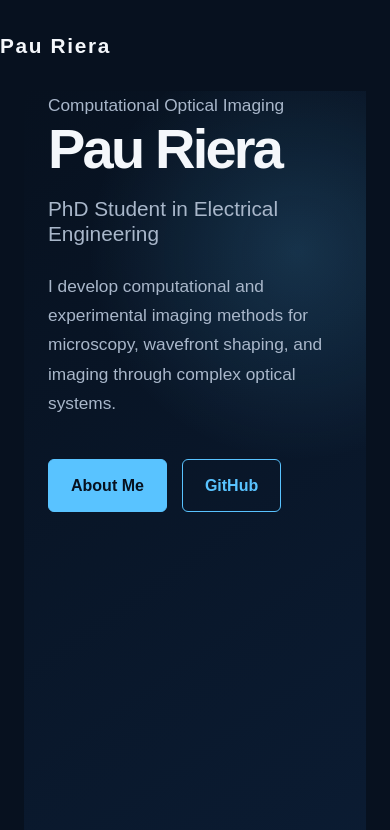
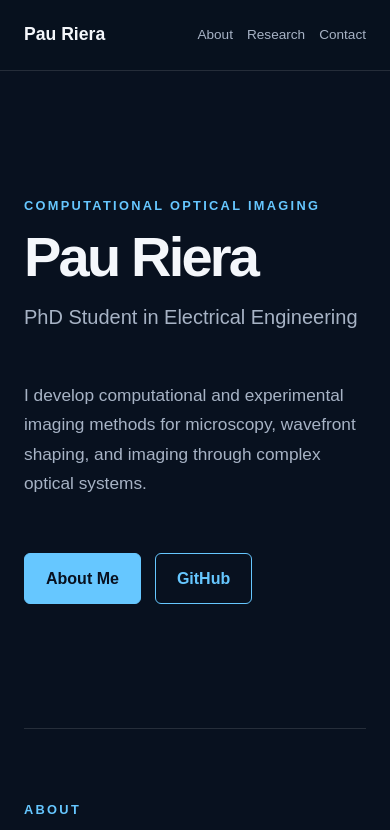
Before and after one commit to pauriera19/pauriera19.github.io, a plain HTML site: page index.html in a window 390 px wide. Shown: the top 830 px of the page. Drawn offline with Linux system fonts and the light colour scheme.

Commit message:
Update style.css

```diff
--- a/style.css
+++ b/style.css
@@ -1,12 +1,11 @@
 :root {
-    --background: #07111f;
-    --surface: #101d30;
-    --surface-light: #162640;
+    --background: #08111f;
+    --surface: #0d1a2c;
     --text: #f4f7fb;
-    --muted: #a9b7ca;
-    --accent: #59c3ff;
+    --muted: #a7b3c5;
+    --accent: #66c7ff;
     --border: rgba(255, 255, 255, 0.12);
-    --max-width: 1100px;
+    --max-width: 950px;
 }
 
 * {
@@ -35,18 +34,18 @@ a:hover {
     text-decoration: underline;
 }
 
-.hero {
-    min-height: 95vh;
-    padding: 0 24px;
-    background:
-        radial-gradient(circle at 80% 20%, rgba(89, 195, 255, 0.17), transparent 30%),
-        linear-gradient(145deg, #07111f, #0b1c33);
+header {
+    position: sticky;
+    top: 0;
+    z-index: 10;
+    background: rgba(8, 17, 31, 0.94);
+    border-bottom: 1px solid var(--border);
 }
 
 nav {
     max-width: var(--max-width);
     margin: auto;
-    padding: 28px 0;
+    padding: 20px 24px;
     display: flex;
     align-items: center;
     justify-content: space-between;
@@ -54,78 +53,18 @@ nav {
 
 .logo {
     color: var(--text);
-    font-size: 1.3rem;
+    font-size: 1.1rem;
     font-weight: 700;
-    letter-spacing: 0.08em;
 }
 
 .nav-links {
     display: flex;
-    gap: 25px;
+    gap: 24px;
 }
 
 .nav-links a {
     color: var(--muted);
     font-size: 0.95rem;
-}
-
-.hero-content {
-    max-width: var(--max-width);
-    margin: auto;
-    padding: 140px 0 100px;
-}
-
-.eyebrow,
-.section-label {
-    margin-bottom: 12px;
-    color: var(--accent);
-    font-size: 0.8rem;
-    font-weight: 700;
-    letter-spacing: 0.18em;
-    text-transform: uppercase;
-}
-
-h1 {
-    font-size: clamp(3.5rem, 10vw, 7rem);
-    line-height: 1;
-    letter-spacing: -0.05em;
-}
-
-.hero h2 {
-    margin-top: 20px;
-    color: var(--muted);
-    font-size: clamp(1.3rem, 3vw, 2rem);
-    font-weight: 400;
-}
-
-.hero-description {
-    max-width: 700px;
-    margin-top: 30px;
-    color: var(--muted);
-    font-size: 1.15rem;
-}
-
-.buttons {
-    display: flex;
-    flex-wrap: wrap;
-    gap: 15px;
-    margin-top: 40px;
-}
-
-.button {
-    padding: 12px 22px;
-    border: 1px solid var(--accent);
-    border-radius: 6px;
-    font-weight: 700;
-}
-
-.button.primary {
-    background: var(--accent);
-    color: #07111f;
-}
-
-.button.secondary {
-    color: var(--accent);
 }
 
 main,
@@ -136,92 +75,112 @@ footer {
     padding-left: 24px;
 }
 
+.hero {
+    min-height: 85vh;
+    display: flex;
+    flex-direction: column;
+    justify-content: center;
+}
+
+.label {
+    margin-bottom: 12px;
+    color: var(--accent);
+    font-size: 0.8rem;
+    font-weight: 700;
+    letter-spacing: 0.18em;
+    text-transform: uppercase;
+}
+
+h1 {
+    font-size: clamp(3.5rem, 10vw, 6.5rem);
+    line-height: 1;
+    letter-spacing: -0.05em;
+}
+
+.hero h2 {
+    margin-top: 20px;
+    color: var(--muted);
+    font-size: clamp(1.25rem, 3vw, 1.8rem);
+    font-weight: 400;
+}
+
+.intro {
+    max-width: 680px;
+    margin-top: 28px;
+    color: var(--muted);
+    font-size: 1.15rem;
+}
+
+.buttons {
+    display: flex;
+    flex-wrap: wrap;
+    gap: 14px;
+    margin-top: 36px;
+}
+
+.button {
+    padding: 11px 21px;
+    border: 1px solid var(--accent);
+    border-radius: 6px;
+    font-weight: 700;
+}
+
+.button.primary {
+    background: var(--accent);
+    color: var(--background);
+}
+
+.button.secondary {
+    color: var(--accent);
+}
+
 section {
-    padding: 100px 0;
+    padding: 90px 0;
     border-bottom: 1px solid var(--border);
 }
 
-section > h2 {
-    max-width: 800px;
-    margin-bottom: 25px;
-    font-size: clamp(2rem, 5vw, 3.2rem);
+section h2 {
+    max-width: 760px;
+    margin-bottom: 24px;
+    font-size: clamp(2rem, 5vw, 3rem);
     line-height: 1.2;
 }
 
-section > p {
-    max-width: 800px;
+section > p:not(.label) {
+    max-width: 760px;
+    margin-bottom: 18px;
     color: var(--muted);
     font-size: 1.08rem;
-}
-
-.grid {
-    display: grid;
-    grid-template-columns: repeat(2, 1fr);
-    gap: 22px;
-    margin-top: 40px;
-}
-
-.card {
-    padding: 30px;
-    background: var(--surface);
-    border: 1px solid var(--border);
-    border-radius: 12px;
-    transition: transform 0.2s ease, background 0.2s ease;
-}
-
-.card:hover {
-    background: var(--surface-light);
-    transform: translateY(-4px);
-}
-
-.card h3 {
-    margin-bottom: 15px;
-    font-size: 1.3rem;
-}
-
-.card p {
-    color: var(--muted);
-}
-
-.project-card .tools {
-    margin: 22px 0;
-    color: var(--accent);
-    font-size: 0.85rem;
-}
-
-.text-link {
-    display: inline-block;
-    margin-top: 22px;
 }
 
 .contact-links {
     display: flex;
     flex-wrap: wrap;
     gap: 24px;
-    margin-top: 30px;
+    margin-top: 28px;
 }
 
 footer {
-    padding-top: 35px;
-    padding-bottom: 35px;
+    padding-top: 32px;
+    padding-bottom: 32px;
     color: var(--muted);
     text-align: center;
 }
 
-@media (max-width: 700px) {
+@media (max-width: 650px) {
     .nav-links {
-        display: none;
+        gap: 14px;
     }
 
-    .hero-content {
-        padding-top: 100px;
+    .nav-links a {
+        font-size: 0.85rem;
     }
 
-    .grid {
-        grid-template-columns: 1fr;
+    .hero {
+        min-height: 78vh;
     }
 
     section {
-        padding: 75px 0;
+        padding: 70px 0;
     }
 }
```
